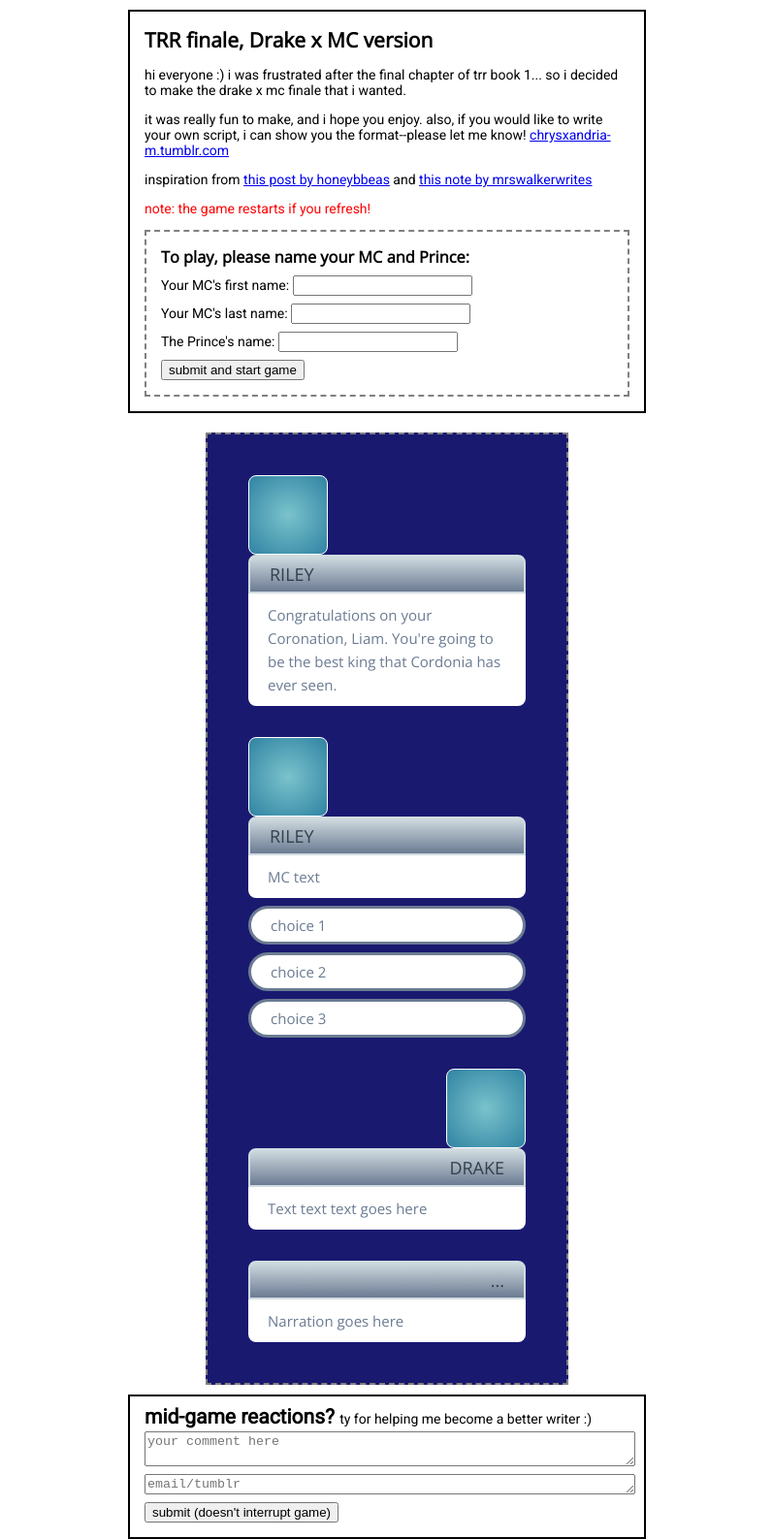
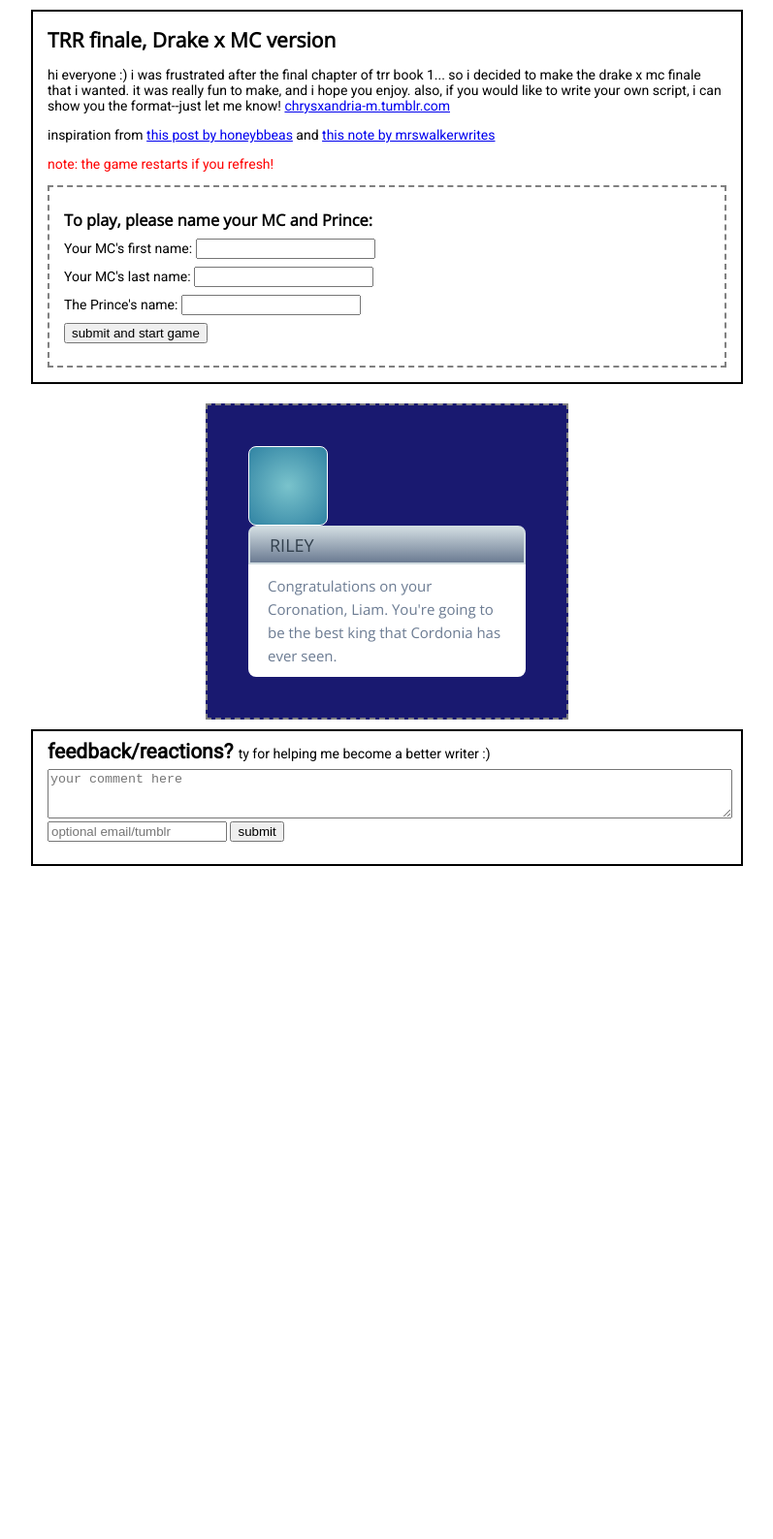
Before and after one commit to chrysxandria-m/drake-x-mc, a plain HTML site: page index.html in a window 1280 px wide. Shown: the whole page at 97% size, without its empty margins (241-1038 px from the left). After the commit the page ends 893 px from the top, so only its background shows below. Drawn offline with nearby package versions, Linux system fonts and the light colour scheme; a web font is replaced by a local one.

Commit message:
start (intro) and end (feedback) menus

```diff
--- a/css/style.css
+++ b/css/style.css
@@ -32,7 +32,7 @@ header {
     padding: 15px;
     border: 2px solid black;
     margin: 10px;
-    width: 500px;
+    width: 700px;
 }
 
 header h2, header h3 {
@@ -40,12 +40,12 @@ header h2, header h3 {
     margin: 0px;
 }
 
-.questions {
+#questions {
     padding: 15px;
     border: 2px dashed gray;
 }
 
-.questions div {
+#questions div {
     margin: 8px 0px;
 }
 
@@ -130,7 +130,7 @@ section {
 footer {
     padding: 15px;
     border: 2px solid black;
-    width: 500px;
+    width: 700px;
 }
 
 footer div {
--- a/index.html
+++ b/index.html
@@ -9,7 +9,11 @@
     <link href="https://fonts.googleapis.com/css?family=Boogaloo" rel="stylesheet">
     <link rel="stylesheet" href="css/style.css">
 
+    <script src="js/globals.js" defer></script>
+    <script src="js/game-screen.js" defer></script>
+    <script src="js/feedback-screen.js" defer></script>
     <script src="js/app.js" defer></script>
+    <script src="js/main.js" defer></script>
 </head>
 
 <body>
@@ -20,10 +24,7 @@
             </h2>
             <p>
                 hi everyone :) i was frustrated after the final chapter of trr book 1... so i decided to make the drake x mc finale that i wanted.
-            </p>
-
-            <p>
-                it was really fun to make, and i hope you enjoy. also, if you would like to write your own script, i can show you the format--please let me know!
+                it was really fun to make, and i hope you enjoy. also, if you would like to write your own script, i can show you the format--just let me know!
                 <a href="http://chrysxandria-m.tumblr.com">chrysxandria-m.tumblr.com</a>
             </p>
 
@@ -36,7 +37,8 @@
                 note: the game restarts if you refresh!
             </p>
 
-            <div class="questions">
+            <div id="questions">
+                <form onsubmit="app.startGame(); return false;">
                     <h3>
                         To play, please name your MC and Prince:
                     </h3>
@@ -52,7 +54,8 @@
                         The Prince's name:
                         <input id="prince-first-name" type="text">
                     </div>
-                <input type="button" value="submit and start game">
+                    <input type="submit" value="submit and start game">
+                </form>
             </div>
         </header>
 
@@ -69,7 +72,7 @@
                 </div>
             </section>
 
-            <section id="choice-box">
+            <section id="choice-box" class="inactive">
                 <div class="profile">
                 </div>
                 <div class="name">
@@ -91,7 +94,7 @@
                 </div>
             </section>
 
-            <section id="non-mc-box">
+            <section id="non-mc-box" class="inactive">
                 <div class="right-align">
                     <div class="profile">
                 </div>
@@ -104,7 +107,7 @@
                 </div>
             </section>
 
-            <section id="narrator-box">
+            <section id="narrator-box" class="inactive">
                 <div class="name">
                     ...
                 </div>
@@ -117,18 +120,16 @@
 
         <footer>
             <h2>
-                mid-game reactions?
+                feedback/reactions?
             </h2>
             <p>
                 ty for helping me become a better writer :)
             </p>
-            <div>
-                <textarea id="comment" rows="2" placeholder="your comment here"></textarea>
-            </div>
-            <div>
-                <textarea id="contact" rows="1" placeholder="email/tumblr"></textarea>
-            </div>
-            <input type="button" value="submit (doesn't interrupt game)">
+            <form action="https://formspree.io/chrysxandria.m@gmail.com" method="POST">
+                <textarea name="comment" rows="3" placeholder="your comment here"></textarea>
+                <input type="text" name="contact" placeholder="optional email/tumblr">
+                <input type="submit" value="submit">
+            </form>
         </footer>
     </div>
 </body>
--- a/js/app.js
+++ b/js/app.js
@@ -0,0 +1,49 @@
+class App {
+    constructor() {
+        // bind
+        this.startGame = this.startGame.bind(this);
+        this.finishGame = this.finishGame.bind(this);
+
+        // set up views
+        const gameElem = document.querySelector('article');
+        this.gameScreen = new GameScreen(gameElem, this.finishGame);
+
+        const feedbackElem = document.querySelector('footer');
+        this.feedbackScreen = new FeedbackScreen(feedbackElem);
+
+        // set up interactions
+        this.gameScreen.hide();
+        this.feedbackScreen.hide();
+    }
+
+    startGame() {
+        // update player-defined names
+        var mcFirstName = document.querySelector('#mc-first-name').value;
+        var mcLastName = document.querySelector('#mc-last-name').value;
+        var princeFirstName = document.querySelector('#prince-first-name').value;
+        if (mcFirstName.length > 0) {
+                g.mcFirstName = mcFirstName;
+        }
+        if (mcLastName.length > 0) {
+                g.mcLastName = mcLastName;
+        }
+        if (princeFirstName.length > 0) {
+                g.princeFirstName = princeFirstName;
+        }
+
+        // update script
+        var scriptFile = document.querySelector('#script-file').value;
+        this.gameScreen.scriptReader.setScript(scriptFile);
+
+        // hide intro screen
+        const introElem = document.querySelector('#questions');
+        introElem.classList.add('inactive');
+
+        this.gameScreen.show();
+    }
+
+    finishGame() {
+        this.gameScreen.hide();
+        this.feedbackScreen.show();
+    }
+}
--- /dev/null
+++ b/js/feedback-screen.js
@@ -0,0 +1,13 @@
+class FeedbackScreen {
+  constructor(containerElement) {
+    this.containerElement = containerElement;
+  }
+
+  show() {
+    this.containerElement.classList.remove('inactive');
+  }
+
+  hide() {
+    this.containerElement.classList.add('inactive');
+  }
+}
--- /dev/null
+++ b/js/game-screen.js
@@ -0,0 +1,20 @@
+class GameScreen {
+    constructor(containerElement, finishGame) {
+        this.containerElement = containerElement;
+        this.finishGame = finishGame;
+
+        // set up ScriptReader
+        this.scriptReader = new ScriptReader();
+    }
+
+    show() {
+        this.containerElement.classList.remove('inactive');
+
+        // this.containerElement.addEventListener('click', this.finishGame);
+        // console.log(g.mcFirstName)
+    }
+
+    hide() {
+        this.containerElement.classList.add('inactive');
+    }
+}
--- /dev/null
+++ b/js/main.js
@@ -0,0 +1 @@
+const app = new App();
```
Lines whose indentation alone changed are shown as unchanged.
